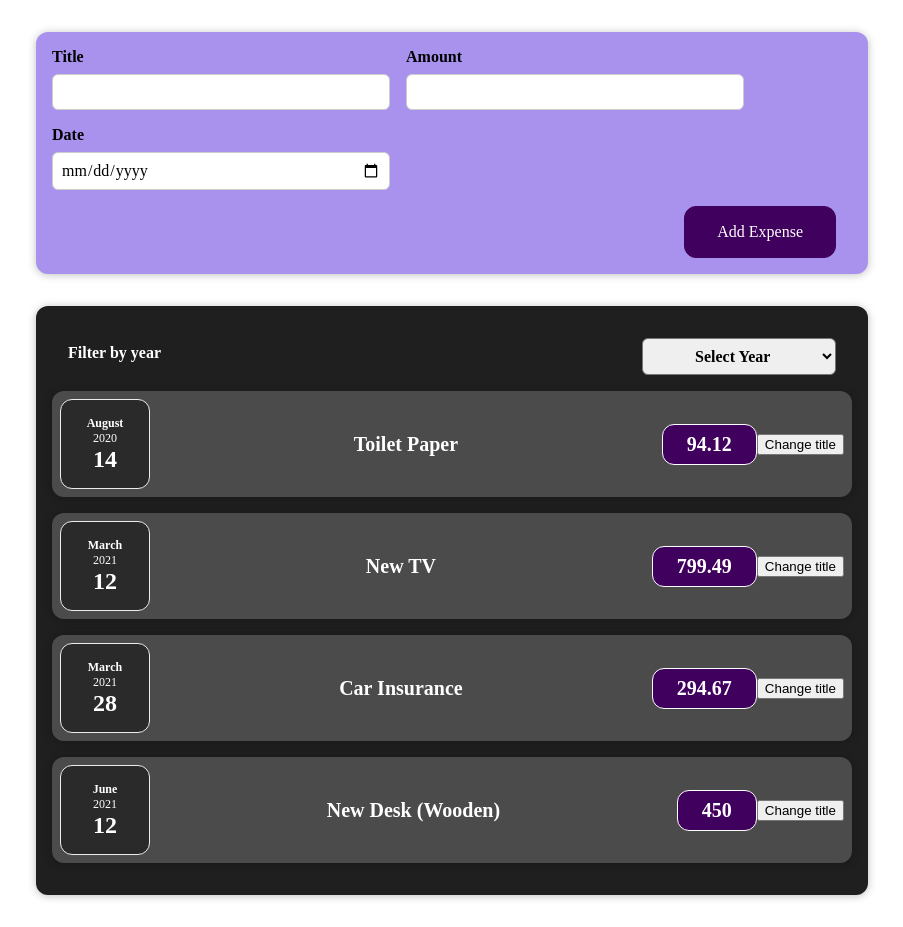
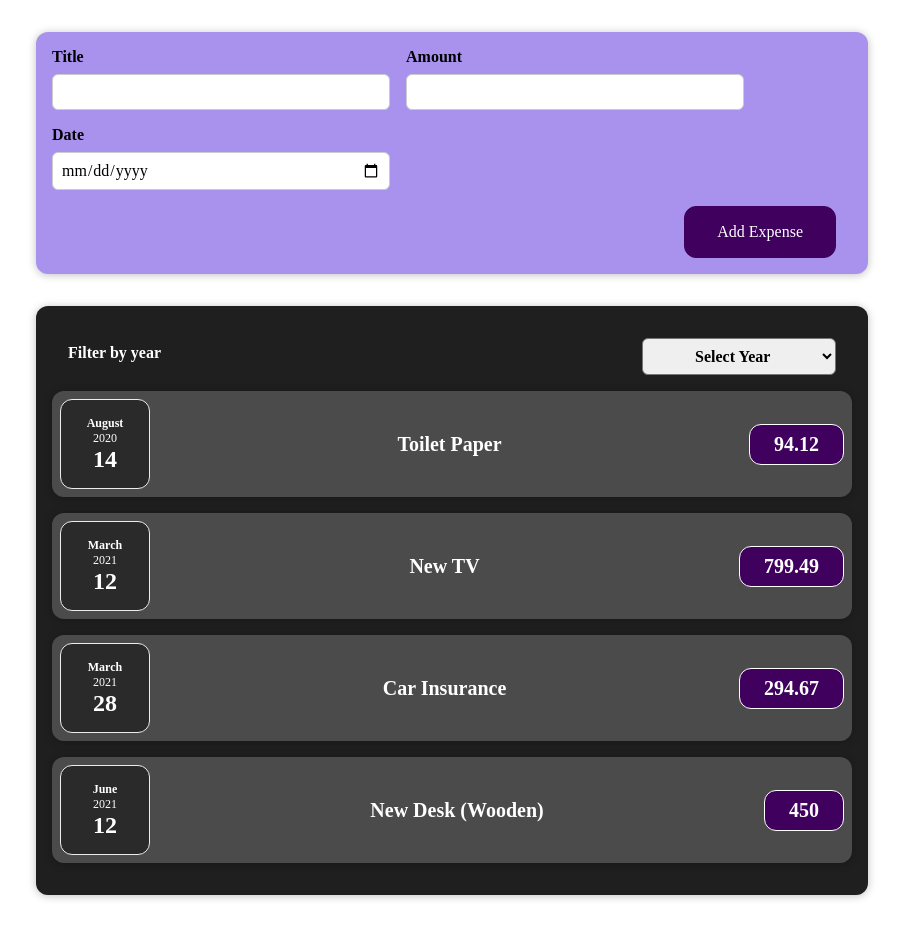
Before and after one commit to 2jiwon/udemy-courses, a React (Create React App) app in the folder react-complete-guide/project01/: page / in a window 1280 px wide. Shown: the whole page, without its empty margins (188-1091 px from the left). Built offline with nearby package versions, Linux system fonts and the light colour scheme.

Commit message:
test용 코드 제거

```diff
--- a/react-complete-guide/project01/src/components/Expenses/ExpenseItem.js
+++ b/react-complete-guide/project01/src/components/Expenses/ExpenseItem.js
@@ -1,23 +1,15 @@
 import './ExpenseItem.css';
 import ExpenseDate from './ExpenseDate';
 import Card from '../UI/Card';
-import { useState } from 'react';
 
 const ExpenseItem = (props) => {
-    const [title, setTitle] = useState(props.title);
-    const clickHandler = () => {
-        setTitle("Updated!");
-        console.log(title);
-    }
-
     return (
         <Card className='expense-item'>
             <ExpenseDate date={props.date} />
             <div className='expense-item__description'>
-                <h2>{title}</h2>
+                <h2>{props.title}</h2>
             </div>
             <div className='expense-item__price'>{props.amount}</div>
-            <button onClick={clickHandler}>Change title</button>
         </Card>
     );
 }
```
